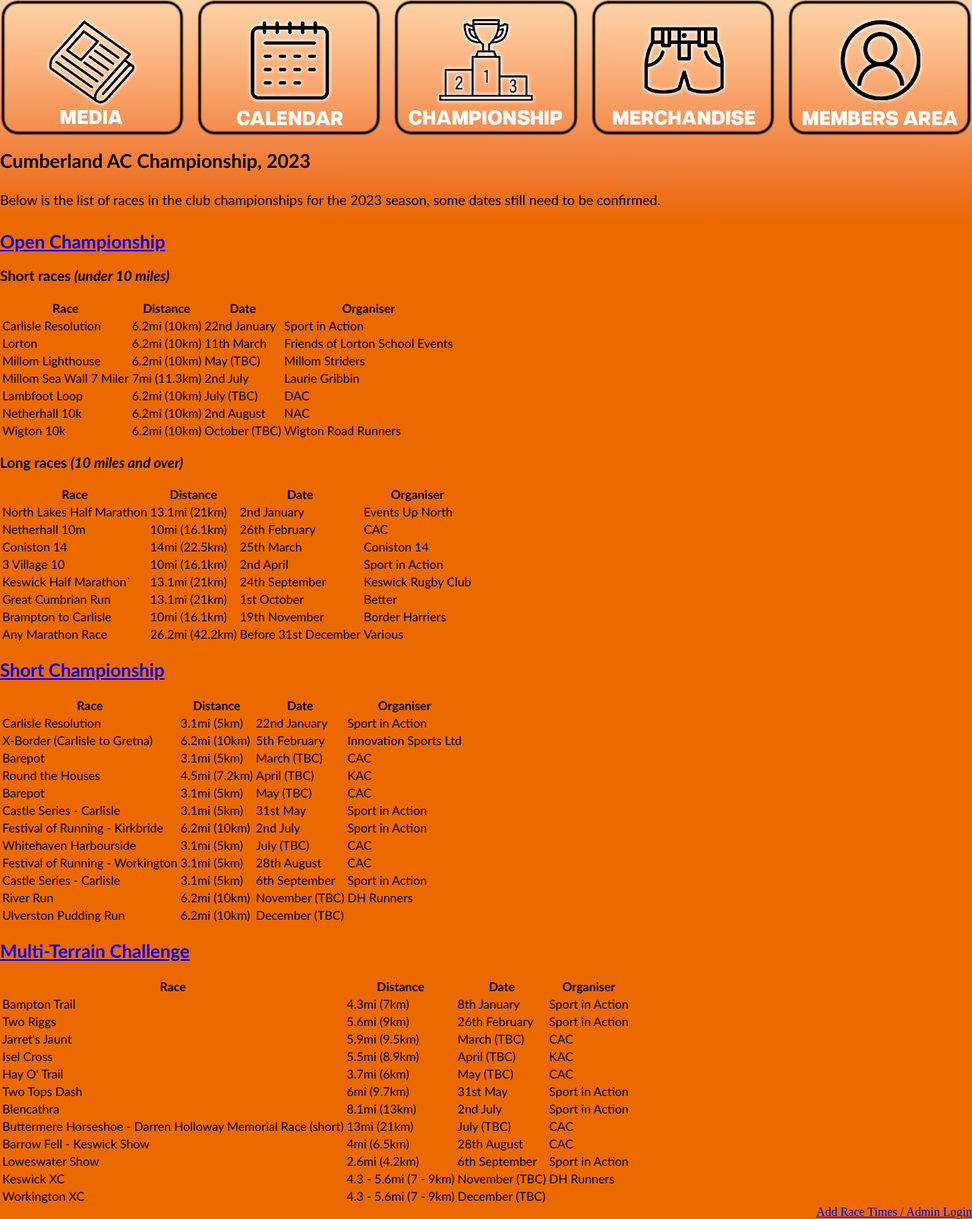
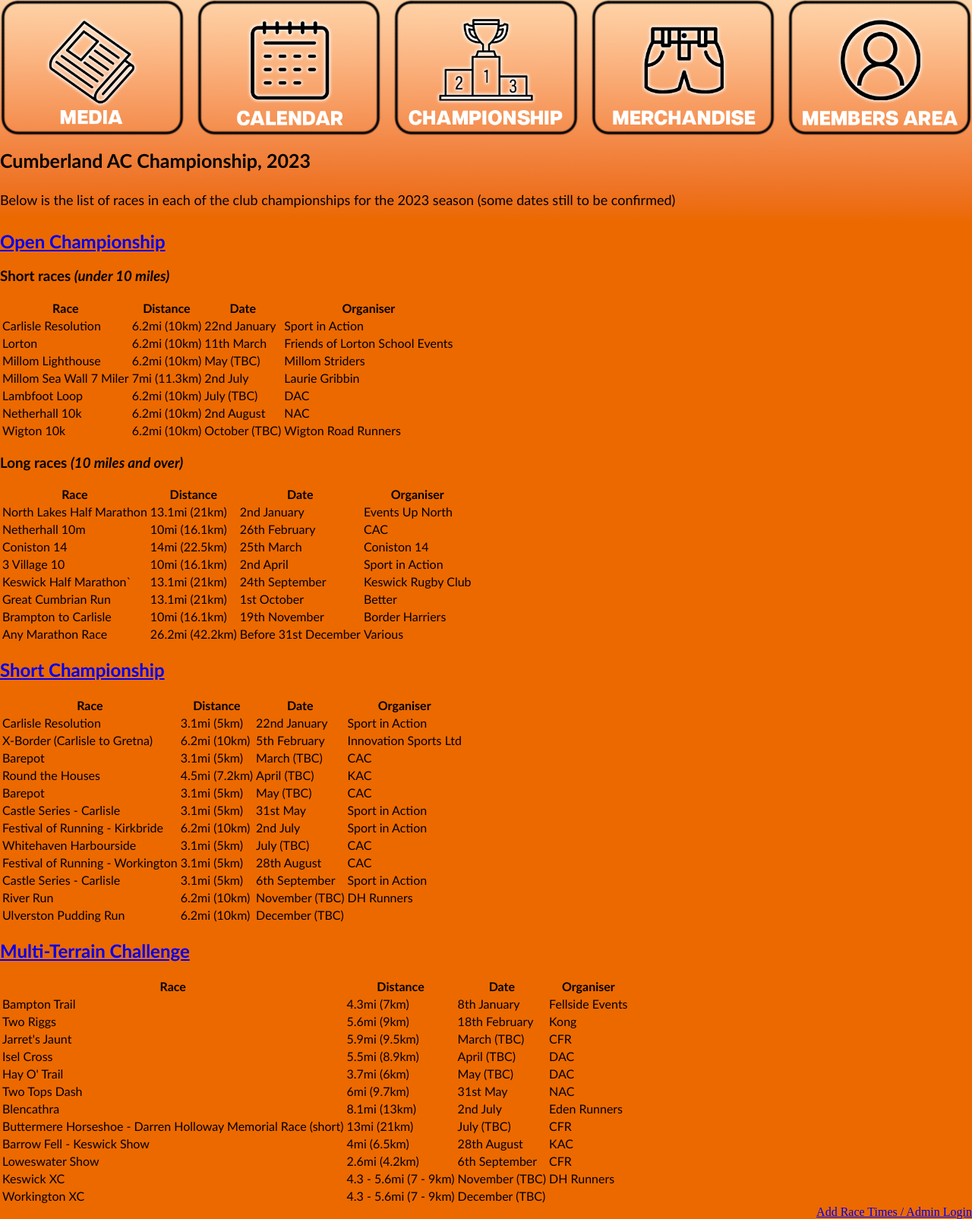
Before and after one commit to SinglePointVulnerability/CumberlandAC.co.uk, a PHP site: page /club-championship.php in a window 1280 px wide. Shown: the part 349-1954 px from the top of the page at 76% size. Run offline with PHP 8.4, Linux system fonts and the light colour scheme.

Commit message:
Various champ tables page changes incl Multi-terrain: crrecting dates and event organisers

```diff
--- a/MTChallengeResults.php
+++ b/MTChallengeResults.php
@@ -261,6 +261,7 @@
 			}
 			echo "</td>";
 		}
+		echo "<td class=\"fontRacePoints\">" . $arrRT["ChampTotal"] . "</td>";
 		echo "</tr>";
 	}
 
--- a/club-championship.php
+++ b/club-championship.php
@@ -66,8 +66,8 @@
 		</div>
 		<div class="txt">
 			<p>
-				Below is the list of races in the club championships for the
-				2023 season, some dates still need to be confirmed.
+				Below is the list of races in each of the club championships
+				for the 2023 season (some dates still to be confirmed)
 			</p>
 			<h2>
 				<a href="openChampionshipResults.php">Open Championship</a>
@@ -281,62 +281,62 @@
 					<td>Bampton Trail</td>
 					<td>4.3mi (7km)</td>
 					<td>8th January</td>
-					<td>Sport in Action</td>
+					<td>Fellside Events</td>
 				</tr>
 				<tr>
 					<td>Two Riggs</td>
 					<td>5.6mi (9km)</td>
-					<td>26th February</td>
-					<td>Sport in Action</td>
+					<td>18th February</td>
+					<td>Kong</td>
 				</tr>
 				<tr>
 					<td>Jarret's Jaunt</td>
 					<td>5.9mi (9.5km)</td>
 					<td>March (TBC)</td>
-					<td>CAC</td>
+					<td>CFR</td>
 				</tr>
 				<tr>
 					<td>Isel Cross</td>
 					<td>5.5mi (8.9km)</td>
 					<td>April (TBC)</td>
-					<td>KAC</td>
+					<td>DAC</td>
 				</tr>
 				<tr>
 					<td>Hay O' Trail</td>
 					<td>3.7mi (6km)</td>
 					<td>May (TBC)</td>
-					<td>CAC</td>
+					<td>DAC</td>
 				</tr>
 				<tr>
 					<td>Two Tops Dash</td>
 					<td>6mi (9.7km)</td>
 					<td>31st May</td>
-					<td>Sport in Action</td>
+					<td>NAC</td>
 				</tr>
 				<tr>
 					<td>Blencathra</td>
 					<td>8.1mi (13km)</td>
 					<td>2nd July</td>
-					<td>Sport in Action</td>
+					<td>Eden Runners</td>
 				</tr>
 				<tr>
 					<td>Buttermere Horseshoe - Darren Holloway Memorial Race
 					(short)</td>
 					<td>13mi (21km)</td>
 					<td>July (TBC)</td>
-					<td>CAC</td>
+					<td>CFR</td>
 				</tr>
 				<tr>
 					<td>Barrow Fell - Keswick Show</td>
 					<td>4mi (6.5km)</td>
 					<td>28th August</td>
-					<td>CAC</td>
+					<td>KAC</td>
 				</tr>
 				<tr>
 					<td>Loweswater Show</td>
 					<td>2.6mi (4.2km)</td>
 					<td>6th September</td>
-					<td>Sport in Action</td>
+					<td>CFR</td>
 				</tr>
 				<tr>
 					<td>Keswick XC</td>
--- a/openChampionshipResults.php
+++ b/openChampionshipResults.php
@@ -368,6 +368,7 @@
 			}
 			echo "</td>";
 		}
+		echo "<td class=\"fontRacePoints\">" . $arrRT["ChampTotal"] . "</td>";
 		echo "</tr>";
 	}
 
--- a/races.php
+++ b/races.php
@@ -102,7 +102,7 @@
 		<div class="txt">
 			<p>
 				Below is the list of races in the club championships for the
-				2023 season, some dates will need to be confirmed.
+				2023 season (some dates still to be confirmed)
 			</p>
 
 			<table>
--- a/shortChampionshipResults.php
+++ b/shortChampionshipResults.php
@@ -264,6 +264,7 @@
 			}
 			echo "</td>";
 		}
+		echo "<td class=\"fontRacePoints\">" . $arrRT["ChampTotal"] . "</td>";
 		echo "</tr>";
 	}
 
```
